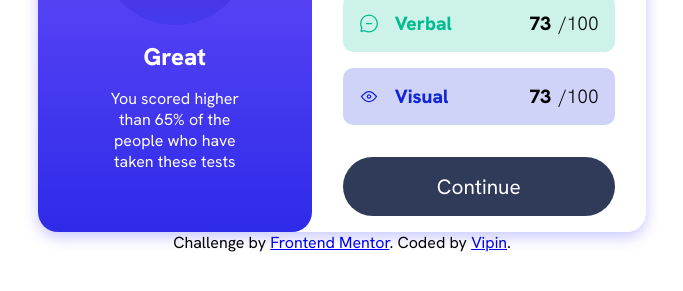
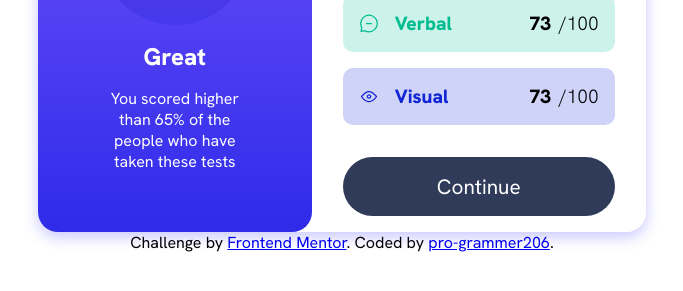
Before and after one commit to pro-grammer206/resultSummaryComponent, a plain HTML site: page index.html in a window 1280 px wide. Shown: the part 413-704 px from the top of the page, without its empty margins (298-981 px from the left). Drawn offline with Linux system fonts and the light colour scheme; files whose address does not match are found by name.

Commit message:
Update index.html

```diff
--- a/index.html
+++ b/index.html
@@ -72,7 +72,7 @@
 
   <div class="attribution">
     Challenge by <a href="https://www.frontendmentor.io?ref=challenge" target="_blank">Frontend Mentor</a>.
-    Coded by <a href="#">Vipin</a>.
+    Coded by <a href="#">pro-grammer206</a>.
   </div>
 </body>
 </html>
```
